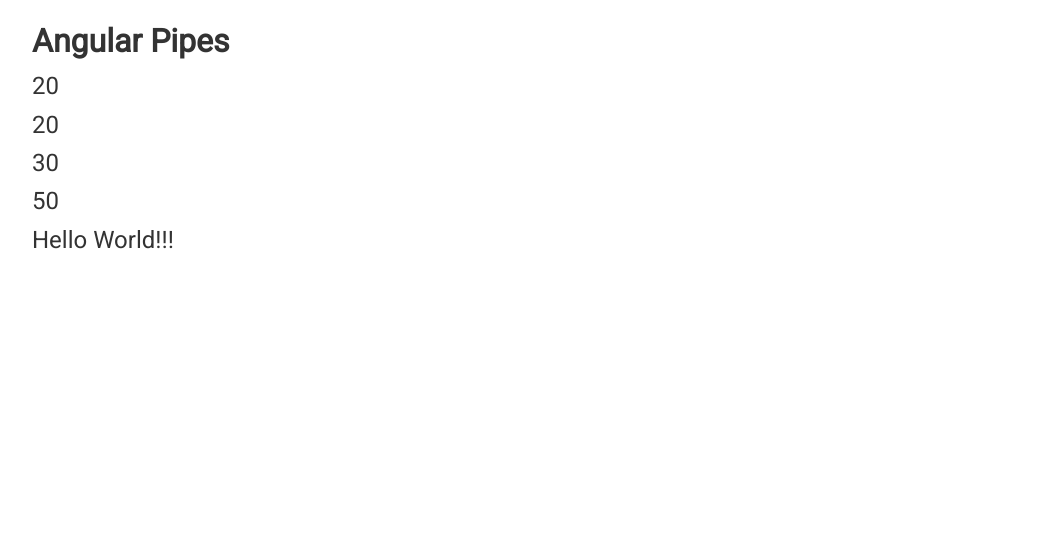
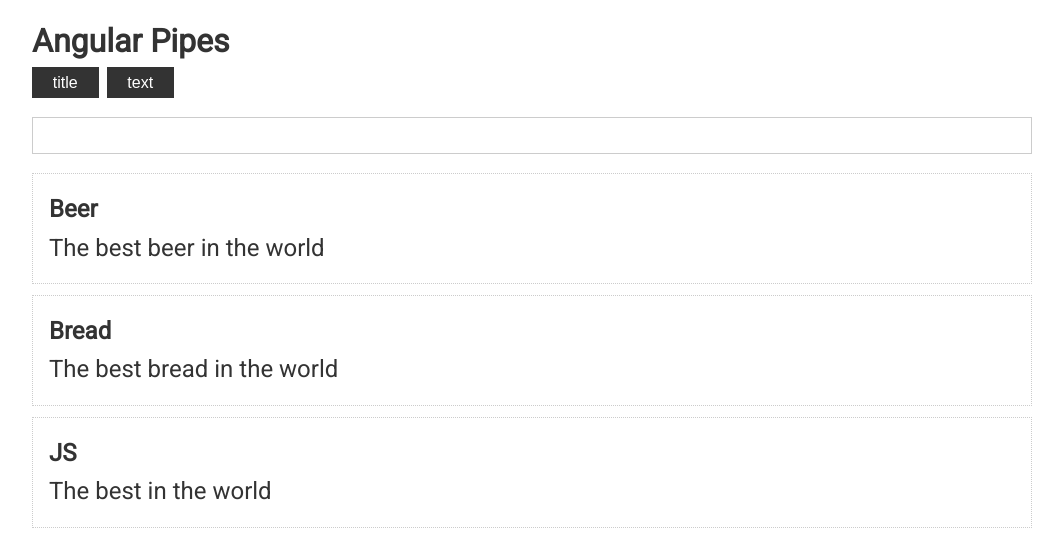
Before and after one commit to Manuilenkoart/training, an Angular app: page / in a window 1280 px wide. Shown: the top 538 px of the page, without its empty margins (108-1171 px from the left). Built offline with nearby package versions, Linux system fonts and the light colour scheme.

Commit message:
фильтрация списков

```diff
--- a/src/app/app.component.html
+++ b/src/app/app.component.html
@@ -1,11 +1,15 @@
 <div class="container">
   <h1>Angular Pipes</h1>
 
-  <p>{{10 | mult}}</p>
-  <p>{{10 | mult: 2}}</p>
-  <p>{{10 | mult: 3}}</p>
-  <p>{{10 | mult: 5}}</p>
+  <button class="btn" (click)="searchField = 'title'">title</button>
+  <button class="btn" (click)="searchField = 'text'">text</button>
 
-  <p>{{"Hello World    " | exMark}}</p>
+  <input type="text" [(ngModel)]="search">
+  <div
+    *ngFor="let post of posts | filter:search:searchField"
+    class="card">
+    <h2>{{post.title}}</h2>
+    <p>{{post.text}}</p>
+  </div>
 
 </div>
--- a/src/app/app.component.ts
+++ b/src/app/app.component.ts
@@ -1,4 +1,9 @@
 import { Component } from '@angular/core';
+
+export interface Post {
+  title: string
+  text: string
+}
 
 @Component({
   selector: 'app-root',
@@ -6,16 +11,11 @@
   styleUrls: ['./app.component.scss']
 })
 export class AppComponent {
-  date: Date = new Date()
-  float: number = 0.42
-  obj = {
-    a: 1,
-    b: {
-      c: 2,
-      d: {
-        e: 3,
-        f: 4
-      }
-    }
-  };
+ posts: Array<Post> = [
+   {title: 'Beer', text: 'The best beer in the world'},
+   {title: 'Bread', text: 'The best bread in the world'},
+   {title: 'JS', text: 'The best in the world'}
+ ];
+  search = '';
+  searchField = 'title'
 }
--- a/src/app/app.module.ts
+++ b/src/app/app.module.ts
@@ -3,14 +3,12 @@
 
 import {AppComponent} from './app.component';
 import {FormsModule} from '@angular/forms';
-import { MultByPipe } from './pipes/mult-by.pipe';
-import {ExMarksPipe} from './pipes/ex-marks.pipe';
+import {FilterPipe} from './pipes/filter.pipe';
 
 @NgModule({
   declarations: [
     AppComponent,
-    MultByPipe,
-    ExMarksPipe
+    FilterPipe
   ],
   imports: [
     BrowserModule,
--- a/src/app/pipes/ex-marks.pipe.ts
+++ /dev/null
@@ -1,10 +0,0 @@
-import {Pipe, PipeTransform} from '@angular/core';
-@Pipe({
-  name: 'exMark'
-})
-export class ExMarksPipe implements PipeTransform{
-  transform(str: string): string {
-  return `${str.trim()}!!!`
-  }
-
-}
--- /dev/null
+++ b/src/app/pipes/filter.pipe.ts
@@ -0,0 +1,17 @@
+import {Pipe, PipeTransform} from '@angular/core';
+import {Post} from '../app.component';
+
+@Pipe({
+  name: 'filter'
+})
+export class FilterPipe implements PipeTransform{
+  transform(posts: Post[], search: string = '', field: string = 'title'): Array<Post> {
+    if( !search.trim()){
+      return posts
+    }
+    return posts.filter(post => {
+      return post[field].toLowerCase().includes(search.toLowerCase())
+    })
+  }
+
+}
--- a/src/app/pipes/mult-by.pipe.ts
+++ /dev/null
@@ -1,12 +0,0 @@
-import { Pipe, PipeTransform } from '@angular/core';
-
-@Pipe({
-  name: 'mult'
-})
-export class MultByPipe implements PipeTransform {
-
-  transform(num: number, pow: number = 2): number {
-    return num * pow
-  }
-
-}
```
